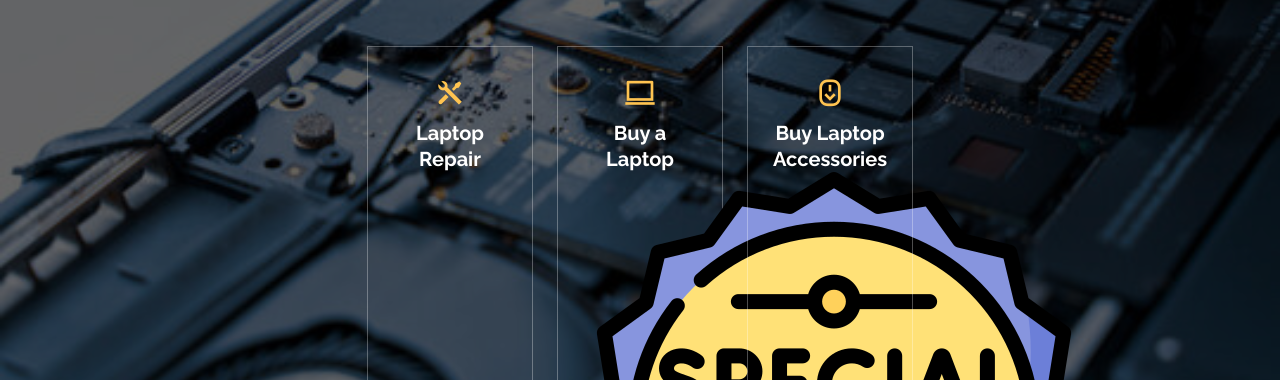
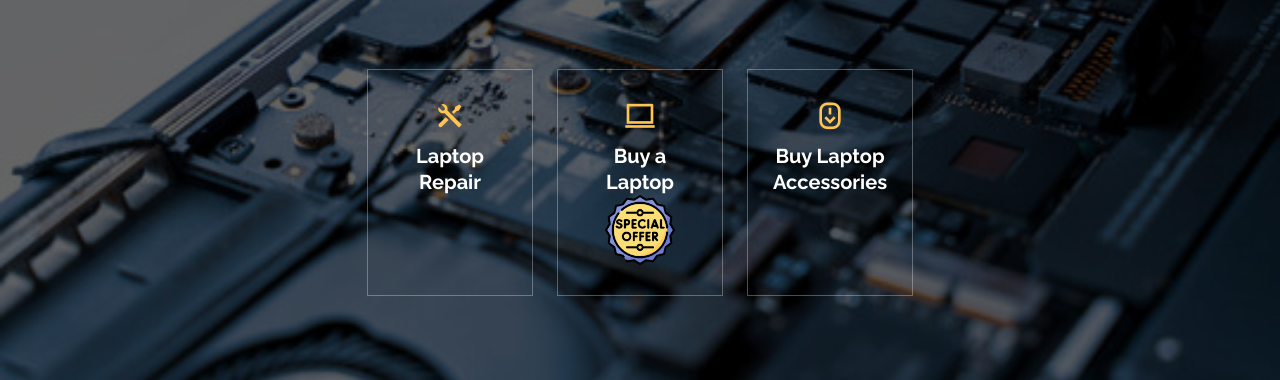
Before and after one commit to kawmalkashmika/PC-Doctor, a plain HTML site: page index.html in a window 1280 px wide. Shown: the part 420-800 px from the top of the page. Drawn offline with nearby package versions, Linux system fonts and the light colour scheme.

Commit message:
Add new styles to offer button

```diff
--- a/assets/css/style.css
+++ b/assets/css/style.css
@@ -31,6 +31,21 @@ h4,
 h5,
 h6 {
   font-family: "Raleway", sans-serif;
+}
+
+/*Offer button*/
+@keyframes blink {
+  0% { opacity: 1; }
+  50% { opacity: 0; }
+  100% { opacity: 1; }
+}
+
+.blink {
+  animation: blink 1s infinite;
+}
+.offer{
+  width: 70px;
+  height: 70px;
 }
 
 /*--------------------------------------------------------------
@@ -706,7 +721,7 @@ section {
 # Cta
 --------------------------------------------------------------*/
 .cta {
-  background: linear-gradient(rgba(2, 2, 2, 0.5), rgba(0, 0, 0, 0.5)), url("../img/cta-bg.jpg") fixed center center;
+  background: linear-gradient(rgba(2, 2, 2, 0.5), rgba(0, 0, 0, 0.5)), url("../img/cta-bg.jpeg") fixed center center;
   background-size: cover;
   padding: 60px 0;
 }
```
